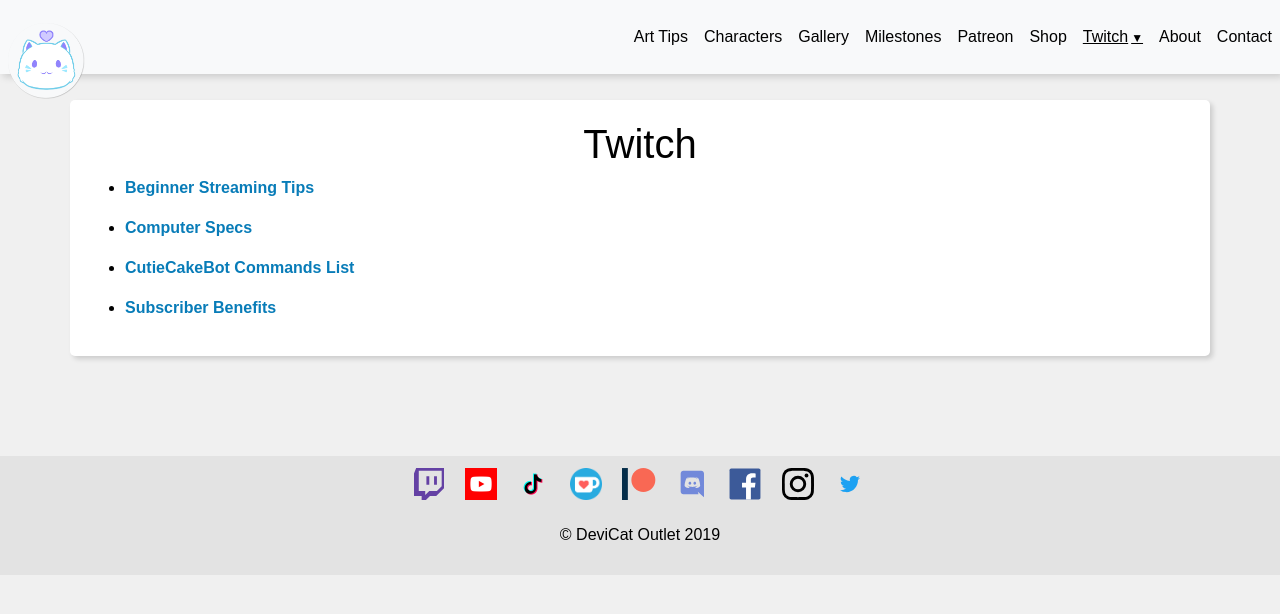
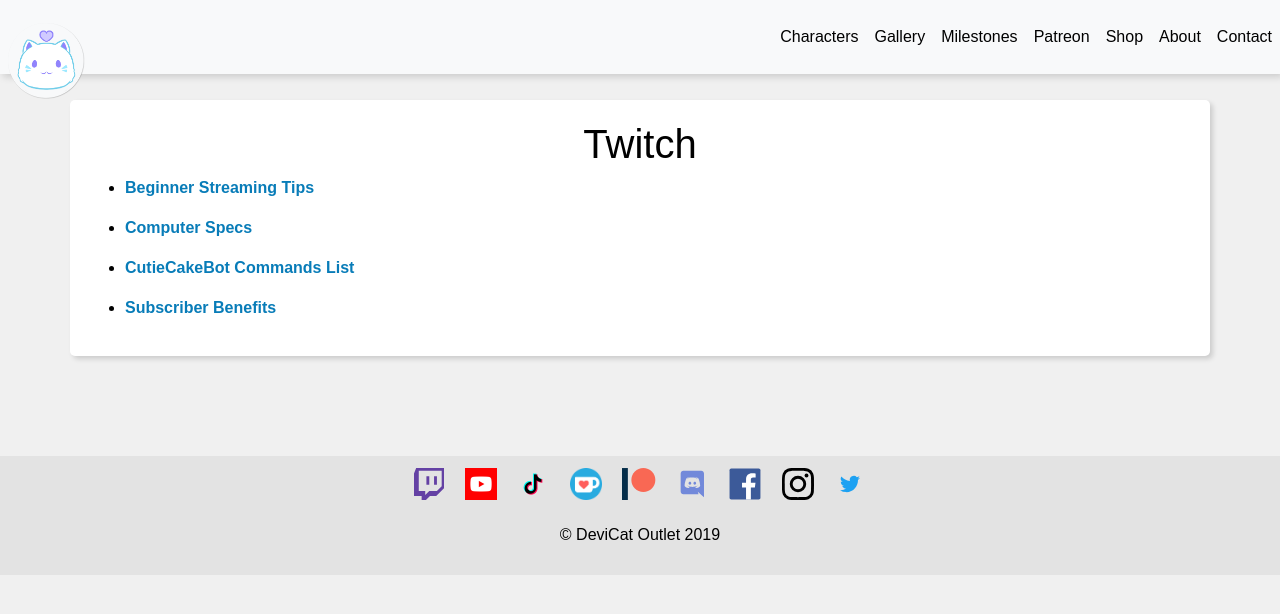
Before and after one commit to DeviCatOutlet/devicatoutlet.github.io, a Jekyll site: the page built from twitch.md, in a window 1280 px wide. Shown: the top 614 px of the page. Built offline with Jekyll 4.4.1, drawn with Linux system fonts in a browser that asks for light colours; our own code applies the rules of GitHub Pages for plain Markdown files.

Commit message:
Update Nav
Remove art tips & twitch

```diff
--- a/_config.yml
+++ b/_config.yml
@@ -1,13 +1,9 @@
 nav:
-- Art Tips
+
 - Characters
 - Gallery
 - Milestones
 - Patreon: https://www.patreon.com/devicatoutlet/
 - Shop: http://bit.ly/DeviCatShop
-- Twitch:
-  - Streaming Tips
-  - Quotes ->2019
-  - Quotes
 - About
 - Contact
```
